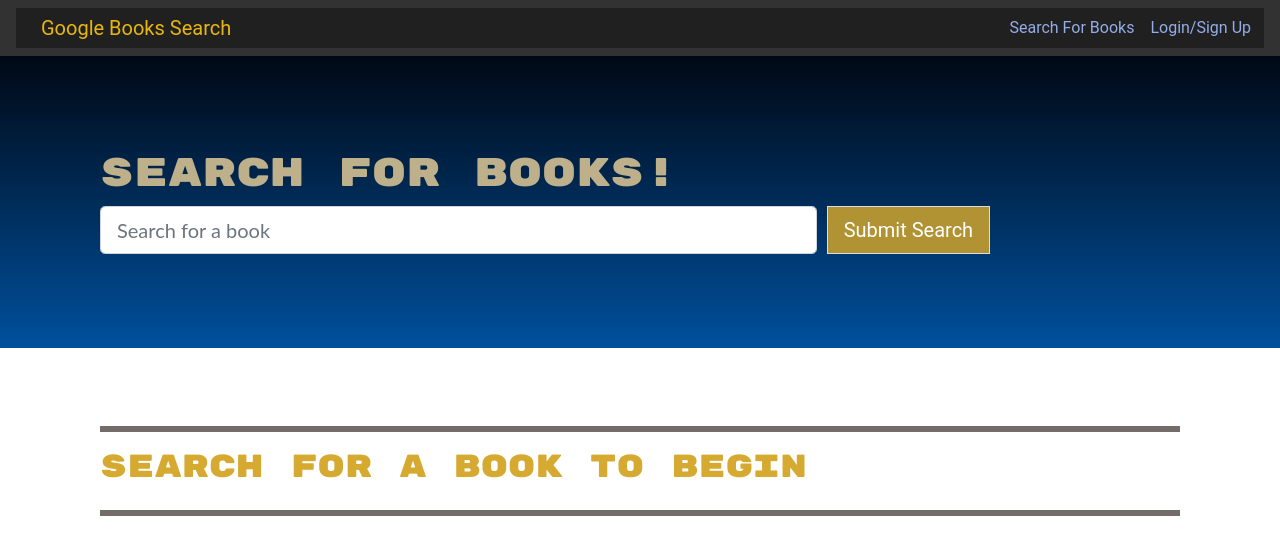
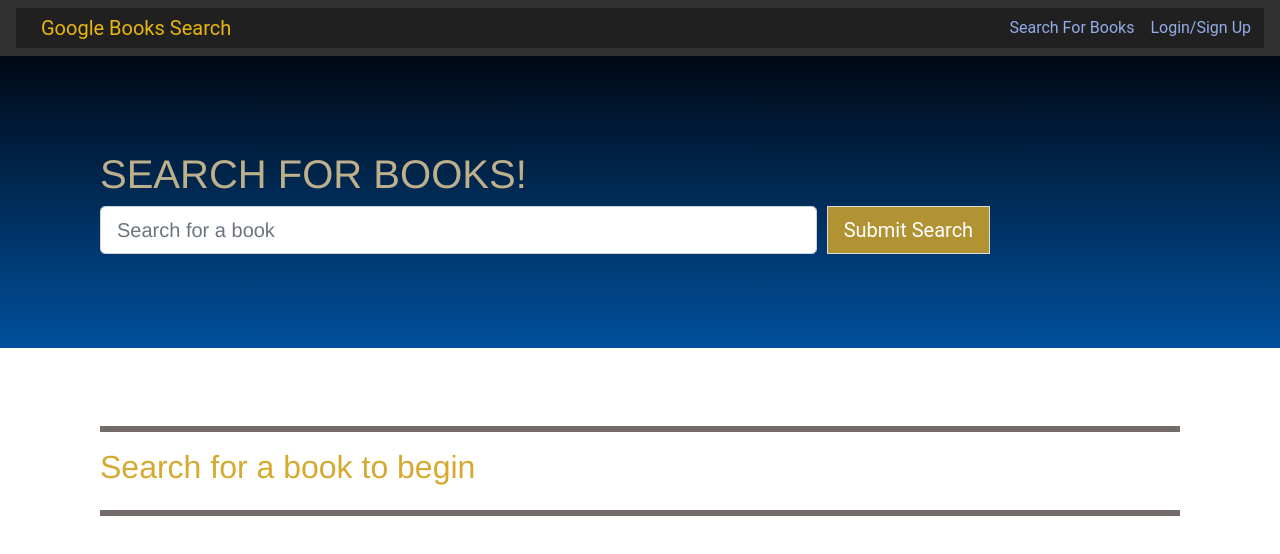
Before and after one commit to yoyachi/book-search-engine, a React (Create React App) app in the folder client/: page / in a window 1280 px wide. Shown: the top 554 px of the page. Built offline with nearby package versions, Linux system fonts and the light colour scheme.

Commit message:
Update container

```diff
--- a/client/src/index.css
+++ b/client/src/index.css
@@ -11,7 +11,7 @@
 h4,
 h5,
 h6 {
-  font-family: 'Rubik Mono One', sans-serif;
+  font-family: "AdineuePRO",Helvetica,Arial,sans-serif;
   color: #bdb08b;
 
 }
@@ -138,7 +138,7 @@
 }
 
 .form-control-lg {
-  font-family: Lato;
+  font-family: "AdihausDIN",Helvetica, Arial, sans-serif;
 }
 
 @keyframes  myAnimation {
--- a/client/src/pages/SearchBooks.js
+++ b/client/src/pages/SearchBooks.js
@@ -89,7 +89,7 @@
     <>
       <Jumbotron fluid className='text-light bg-dark'>
         <Container>
-          <h1>Search for Books!</h1>
+          <h1>SEARCH FOR BOOKS!</h1>
           <Form onSubmit={handleFormSubmit}>
             <Form.Row>
               <Col xs={12} md={8}>
```
